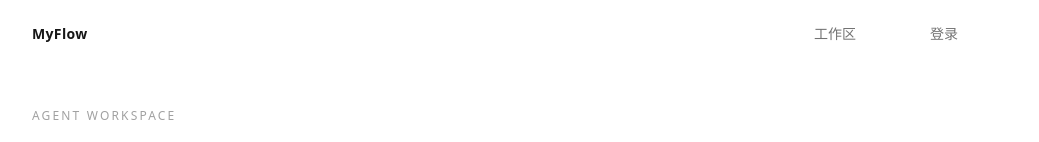
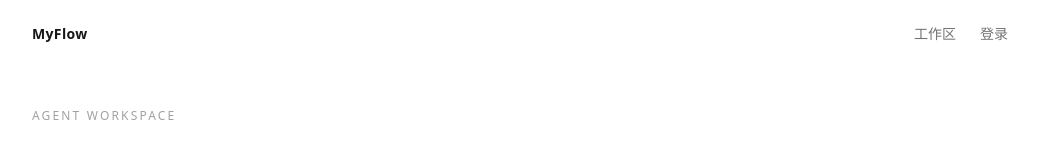
Before and after one commit to astrosta/myflow, a Next.js app in the folder frontend/: page / in a window 1280 px wide. Shown: the top 142 px of the page, without its empty margins (120-1159 px from the left). Built offline with nearby package versions, Linux system fonts and the light colour scheme; no server answers.

Commit message:
fix(landing): hide login entry when signed in
Authenticated visitors now see only the existing 工作区 link in the landing header. Anonymous visitors still get the 登录 link.

```diff
--- a/frontend/src/components/auth/home-auth-link.tsx
+++ b/frontend/src/components/auth/home-auth-link.tsx
@@ -5,42 +5,20 @@ import Link from "next/link";
 import { useSession } from "@/core/auth/use-session";
 
 /**
- * 首页右上角的会话入口。
+ * 首页右上角的登录入口。
  *
  * 首页本身保持静态；这里只挂一个很小的 client island，避免把聊天页的
- * 客户端上下文带进落地页。未登录时显示「登录」，已登录时显示固定宽度的
- * 用户名，长用户名截断后补 ***。
+ * 客户端上下文带进落地页。未登录时显示「登录」；已登录时不渲染任何东西，
+ * 右上角只留下页面自带的「工作区」入口。
  */
-export const HOME_USERNAME_MAX_CHARS = 12;
-
-const AUTH_ENTRY_CLASS =
-  "inline-flex w-32 shrink-0 items-center justify-center overflow-hidden whitespace-nowrap transition-colors hover:text-neutral-900";
-
-export function formatHomeUsername(username: string, maxChars = HOME_USERNAME_MAX_CHARS): string {
-  const chars = Array.from(username);
-  if (chars.length <= maxChars) return username;
-  return chars.slice(0, maxChars).join("") + "***";
-}
-
 export function HomeAuthLink() {
   const { user } = useSession();
 
-  if (!user) {
-    return (
-      <Link className={AUTH_ENTRY_CLASS} href="/login">
-        登录
-      </Link>
-    );
-  }
+  if (user) return null;
 
   return (
-    <Link
-      aria-label={user.username}
-      className={AUTH_ENTRY_CLASS}
-      href="/workspace"
-      title={user.username}
-    >
-      {formatHomeUsername(user.username)}
+    <Link className="transition-colors hover:text-neutral-900" href="/login">
+      登录
     </Link>
   );
 }
```
Also changed, not shown: 1 other file (tests, documents, lock files or other folders).
